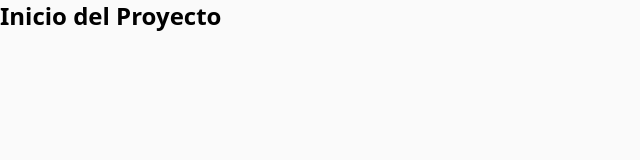
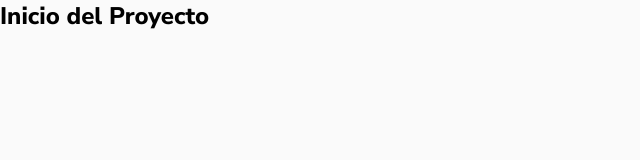
Before and after one commit to PatrickCuentas/CountriesApp, a React (Vite) app: page / in a window 1280 px wide. Shown: the top 160 px of the page, without its empty margins (0-640 px from the left). Built offline with nearby package versions, Linux system fonts and the light colour scheme.

Commit message:
Add base and components layers at index.css
Default font family was added for the whole project

```diff
--- a/src/index.css
+++ b/src/index.css
@@ -1,3 +1,13 @@
 @tailwind base;
 @tailwind components;
 @tailwind utilities;
+
+@layer base {
+  html,
+  body {
+    @apply font-nunito;
+  }
+}
+
+@layer components {
+}
```
